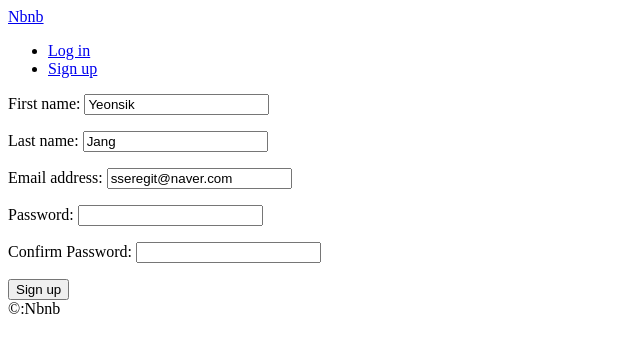
After one commit to sseregit/airbnb-clone, a Django app: page /users/signup in a window 1280 px wide. The commit adds this page. Shown: the top 353 px of the page, without its empty margins (0-640 px from the left). Run offline with Django 3.2, Linux system fonts and the light colour scheme.

Commit message:
2021.08.19 AM 01:31

```diff
--- a/manage.py
+++ b/manage.py
@@ -2,6 +2,7 @@
 """Django's command-line utility for administrative tasks."""
 import os
 import sys
+import dotenv
 
 
 def main():
@@ -18,4 +19,5 @@ def main():
 
 
 if __name__ == "__main__":
+    dotenv.read_dotenv()
     main()
--- a/templates/partials/nav.html
+++ b/templates/partials/nav.html
@@ -4,5 +4,6 @@
             <li><a href="{% url "users:logout" %}">Log out</a></li>
         {% else %}
             <li><a href="{% url "users:login" %}">Log in</a></li>
+            <li><a href="{% url "users:signup" %}">Sign up</a></li>
         {% endif %}
     </ul>
--- /dev/null
+++ b/templates/users/signup.html
@@ -0,0 +1,17 @@
+{% extends 'base.html' %}
+
+
+{% block page_title %}
+    Sign Up
+{% endblock page_title %}
+
+{% block search-bar %}
+{% endblock %}
+
+{% block content %}
+    <form action="{% url "users:signup"%}" method="POST">
+        {% csrf_token %}
+        {{form.as_p}}
+        <button>Sign up</button>
+    </form>
+{% endblock content %}
--- a/users/forms.py
+++ b/users/forms.py
@@ -18,3 +18,28 @@ class LoginForm(forms.Form):
                 self.add_error("password", forms.ValidationError("Password is wrong"))
         except models.User.DoesNotExist:
             self.add_error("email", forms.ValidationError("User does not exist"))
+
+
+class SignUpForm(forms.ModelForm):
+    class Meta:
+        model = models.User
+        fields = ("first_name", "last_name", "email")
+
+    password = forms.CharField(widget=forms.PasswordInput)
+    password1 = forms.CharField(widget=forms.PasswordInput, label="Confirm Password")
+
+    def clean_password1(self):
+        password = self.cleaned_data.get("password")
+        password1 = self.cleaned_data.get("password1")
+        if password != password1:
+            raise forms.ValidationError("Password confirmation does not match")
+        else:
+            return password
+
+    def save(self, *args, **kwargs):
+        email = self.cleaned_data.get("email")
+        password = self.cleaned_data.get("password")
+        user = super().save(commit=False)
+        user.username = email
+        user.set_password(password)
+        user.save()
--- a/users/models.py
+++ b/users/models.py
@@ -1,6 +1,8 @@
+import uuid
+from django.conf import settings
 from django.contrib.auth.models import AbstractUser
 from django.db import models
-from django.db.models.fields import DateField
+from django.core.mail import send_mail
 
 # Create your models here.
 class User(AbstractUser):
@@ -37,6 +39,25 @@ class User(AbstractUser):
     gender = models.CharField(choices=GENDER_CHOICES, max_length=10, blank=True)
     bio = models.TextField(blank=True)
     birthdate = models.DateField(blank=True, null=True)
-    langauge = models.CharField(choices=LANGUAGE_CHOICES, max_length=2, blank=True)
-    currency = models.CharField(choices=CURRENCY_CHOICES, max_length=3, blank=True)
+    langauge = models.CharField(
+        choices=LANGUAGE_CHOICES, max_length=2, blank=True, default=LANGUAGE_KOREAN
+    )
+    currency = models.CharField(
+        choices=CURRENCY_CHOICES, max_length=3, blank=True, default=CURRENCY_KRW
+    )
     superhost = models.BooleanField(default=False)
+    email_verified = models.BooleanField(default=False)
+    email_secret = models.CharField(max_length=120, default="", blank=True)
+
+    def verify_email(self):
+        if self.email_verified is False:
+            secret = uuid.uuid4().hex[:20]
+            self.email_secret = secret
+            send_mail(
+                "Verify Airbnb Account",
+                f"Verify account, this is your secret:{secret}",
+                settings.EMAIL_FROM,
+                [self.email],
+                fail_silently=False,
+            )
+        return
--- a/users/urls.py
+++ b/users/urls.py
@@ -9,4 +9,5 @@ app_name = "users"
 urlpatterns = [
     path("login", views.LoginView.as_view(), name="login"),
     path("logout", views.log_out, name="logout"),
+    path("signup", views.SignUpview.as_view(), name="signup"),
 ]
--- a/users/views.py
+++ b/users/views.py
@@ -24,3 +24,24 @@ class LoginView(FormView):
 def log_out(request):
     logout(request)
     return redirect(reverse("core:home"))
+
+
+class SignUpview(FormView):
+    template_name = "users/signup.html"
+    form_class = forms.SignUpForm
+    success_url = reverse_lazy("core:home")
+    initial = {
+        "first_name": "Yeonsik",
+        "last_name": "Jang",
+        "email": "sseregit@naver.com",
+    }
+
+    def form_valid(self, form):
+        form.save()
+        email = form.cleaned_data.get("email")
+        password = form.cleaned_data.get("password")
+        user = authenticate(self.request, username=email, password=password)
+        if user is not None:
+            login(self.request, user)
+        user.verify_email()
+        return super().form_valid(form)
```
Also changed, not shown: config/settings.py (+8 -0 lines), users/migrations/0006_auto_20210819_0058.py (added), users/migrations/0007_auto_20210819_0117.py (added), 1 other file.
